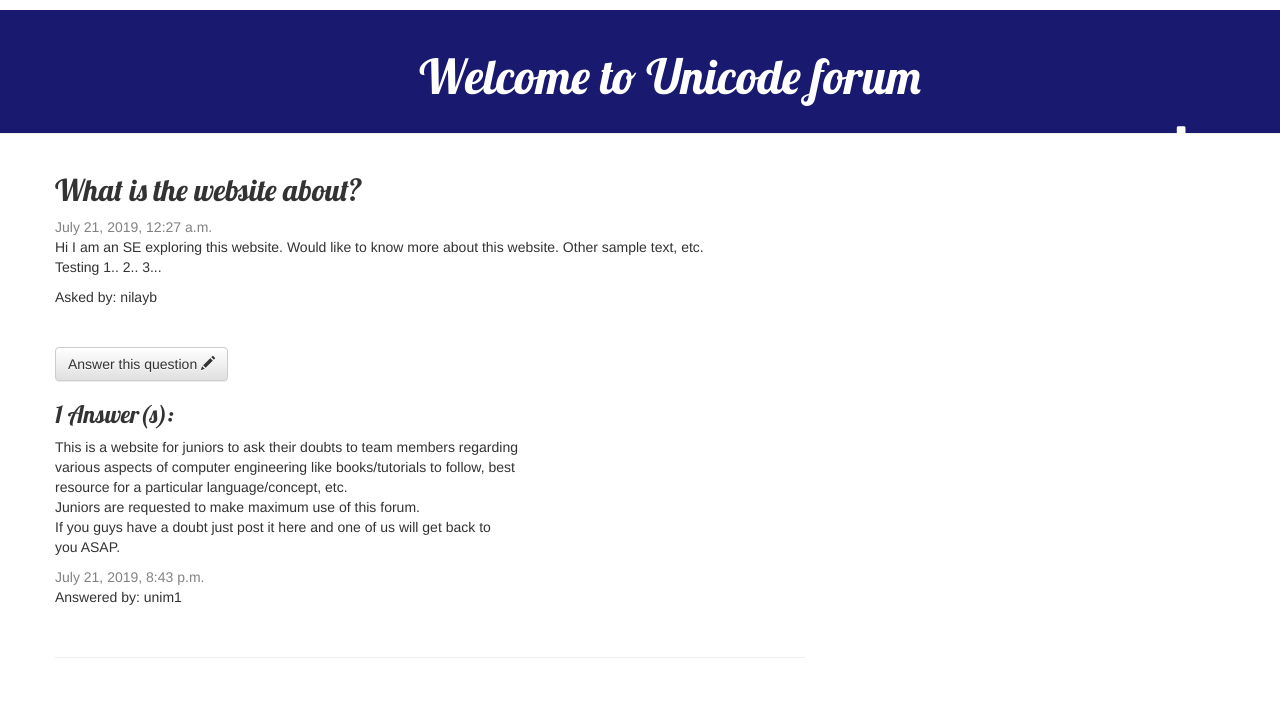
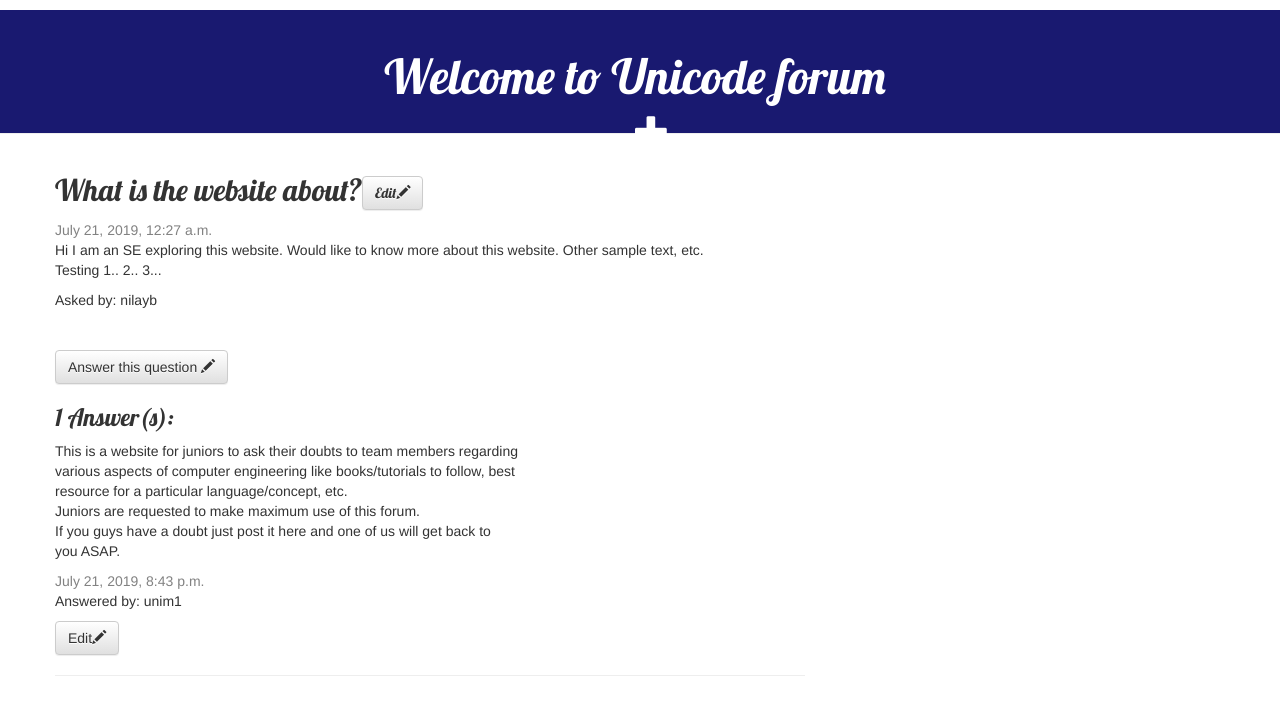
Before and after one commit to nilaybhatia/Forum, a Django app: page /question/1/ in a window 1280 px wide. Shown: the top 715 px of the page. Run offline with Django 3.2, Linux system fonts and the light colour scheme; data comes from the database, SQL or seed files in the repository; both versions use the stored data as it was after the commit; some libraries are stand-ins or nearby versions.

Commit message:
Added ability to EDIT questions and answers

```diff
--- a/forum/static/css/forum.css
+++ b/forum/static/css/forum.css
@@ -1,7 +1,7 @@
 .page-header {
     background-color: #191970;
     margin-top: 10;
-    padding: 20px 20px 20px 80px;
+    padding: 20px 20px 20px 10px;
 	text-align: center;
 }
 
@@ -9,6 +9,7 @@
     color: #ffffff;
     font-size: 36pt;
     text-decoration: none;
+	position: relative;
 }
 
 .content {
@@ -36,10 +37,9 @@ h1, h2, h3, h4 {
     float: right;
     font-size: 26pt;
     margin-right: 20px;
-	position: relative;
-	top: 10;
-	right: 40;
-	bottom: 40;
+	position: absolute;
+	top: 40px
+	left: 40px
 }
 
 .question {
@@ -50,8 +50,6 @@ h1, h2, h3, h4 {
     padding-left: 15px;
 }
 
-}
-
 .question h2 a, .question h2 a:visited {
     color: #ff750A;
 }
--- a/forum/templates/forum/question_detail.html
+++ b/forum/templates/forum/question_detail.html
@@ -2,7 +2,7 @@
 
 {% block content %}
     <div class="question">
-        <h2>{{ question.title }}</h2>
+        <h2>{{ question.title}}<a class="btn btn-default" href = "{% url 'question_edit' pk=question.pk %}">Edit<span class="glyphicon glyphicon-pencil"></span></a></h2>
 		{% if question.published_date %}
             <div class="date">
                 {{ question.published_date }}
@@ -22,8 +22,7 @@
 					{{ answer.published_date }}
 				</div>
 			{% endif %}
-			<p>Answered by: {{answer.author}}</p>
-			<br>
+			<p>Answered by: {{answer.author}}</p><a class="btn btn-default" href = "{% url 'answer_edit' pk=answer.pk %}">Edit<span class="glyphicon glyphicon-pencil"></span></a>
 			<hr>
 			<br>
 		{% endfor %}
--- a/forum/urls.py
+++ b/forum/urls.py
@@ -6,4 +6,6 @@ urlpatterns = [
 	path('question/<int:pk>/', views.question_detail, name = 'question_detail'),
 	path('question/new/', views.question_new, name = 'question_new'),
 	path('question/<int:pk>/answer/', views.answer_new, name = 'answer_new'),
+	path('question/<int:pk>/edit/', views.question_edit, name = 'question_edit'),
+	path('answer/<int:pk>/edit/', views.answer_edit, name = 'answer_edit'),
 ]
--- a/forum/views.py
+++ b/forum/views.py
@@ -39,8 +39,36 @@ def answer_new(request, pk):
 			question = get_object_or_404(Question, pk = pk)
 			answer.answer_to = question
 			answer.save()
-			return redirect('question_detail', pk=question.pk)
+			return redirect('question_detail', pk = question.pk)
 	else:
 		form = AnswerForm()
 		question = get_object_or_404(Question, pk = pk)
 	return render(request, 'forum/answer_edit.html', {'form':form, 'question' : question})
+
+def question_edit(request, pk):
+    question = get_object_or_404(Question, pk = pk)
+    if request.method == "POST":
+        form = QuestionForm(request.POST, instance=question)
+        if form.is_valid():
+            question = form.save(commit=False)
+            question.published_date = timezone.now()
+            question.save()
+            return redirect('question_detail', pk = question.pk)
+    else:
+        form = QuestionForm(instance=question)
+    return render(request, 'forum/question_edit.html', {'form': form})
+
+def answer_edit(request, pk): #pk is primary key of answer to be edited
+	answer = get_object_or_404(Answer, pk = pk)
+	question = answer.answer_to
+	if request.method == "POST":
+		form = AnswerForm(request.POST, instance=answer)
+		if form.is_valid():
+			answer = form.save(commit = False)
+			answer.published_date = timezone.now()
+			answer.answer_to = question
+			answer.save()
+			return redirect('question_detail', pk = question.pk)
+	else:
+		form = AnswerForm(instance=answer)
+	return render(request, 'forum/answer_edit.html', {'form':form, 'question' : question})
```
Also changed, not shown: db.sqlite3.
